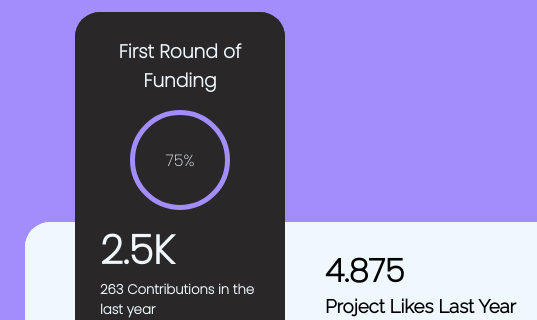
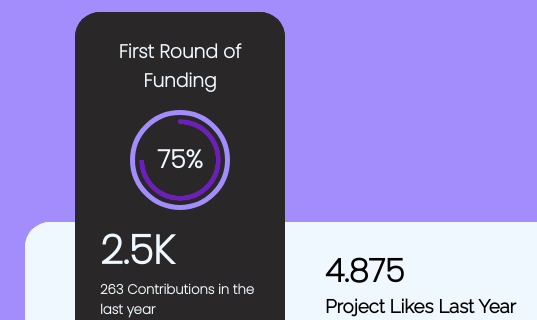
Before and after one commit to sumeetkolekarr/Landing-Pages, a plain HTML site: page Index.html in a window 1280 px wide. Shown: the part 403-723 px from the top of the page, 0-537 px from the left. Drawn offline with Linux system fonts and the light colour scheme.

Commit message:
Added a Circular Bar

```diff
--- a/Index.html
+++ b/Index.html
@@ -330,6 +330,55 @@
           transform: rotate(360000deg);
         }
       }
+      .pie {
+        --w: 100px;
+        height: 100px;
+        border: 5px solid #a38dfc;
+        background-color: rgb(41, 39, 39);
+        width: var(--w);
+        aspect-ratio: 1;
+        position: relative;
+        display: inline-grid;
+        place-content: center;
+        margin-left: 55px;
+        border-radius: 50px;
+        margin-top: 15px;
+        font-size: 25px;
+        margin-bottom: 10px;
+        font-weight: bold;
+        font-family: sans-serif;
+        font-family: "Poppins", sans-serif;
+      }
+      .pie:before {
+        content: "";
+        position: absolute;
+        border-radius: 50%;
+        inset: 0;
+        margin: 4px;
+        background: conic-gradient(var(--c) calc(var(--p) * 1%), #0000 0);
+        -webkit-mask: radial-gradient(
+          farthest-side,
+          #0000 calc(99% - var(--b)),
+          #000 calc(100% - var(--b))
+        );
+        mask: radial-gradient(
+          farthest-side,
+          #0000 calc(99% - var(--b)),
+          #000 calc(100% - var(--b))
+        );
+        background: radial-gradient(farthest-side, var(--c) 98%, #0000)
+            top/var(--b) var(--b) no-repeat,
+          conic-gradient(var(--c) calc(var(--p) * 1%), #0000 0);
+      }
+      .pie:after {
+        content: "";
+        position: absolute;
+        border-radius: 50%;
+        inset: calc(50% - var(--b) / 2);
+        background: var(--c);
+        transform: rotate(calc(var(--p) * 3.6deg))
+          translateY(calc(50% - var(--w) / 2));
+      }
     </style>
   </head>
   <body>
@@ -361,7 +410,7 @@
       <div class="leftcard">
         <div class="card">
           <h3>First Round of Funding</h3>
-          <p>75%</p>
+          <div class="pie" style="--p: 75; --b: 5px; --c: #6c20b9">75%</div>
           <h1>2.5K</h1>
           <h5>263 Contributions in the last year</h5>
         </div>
```
